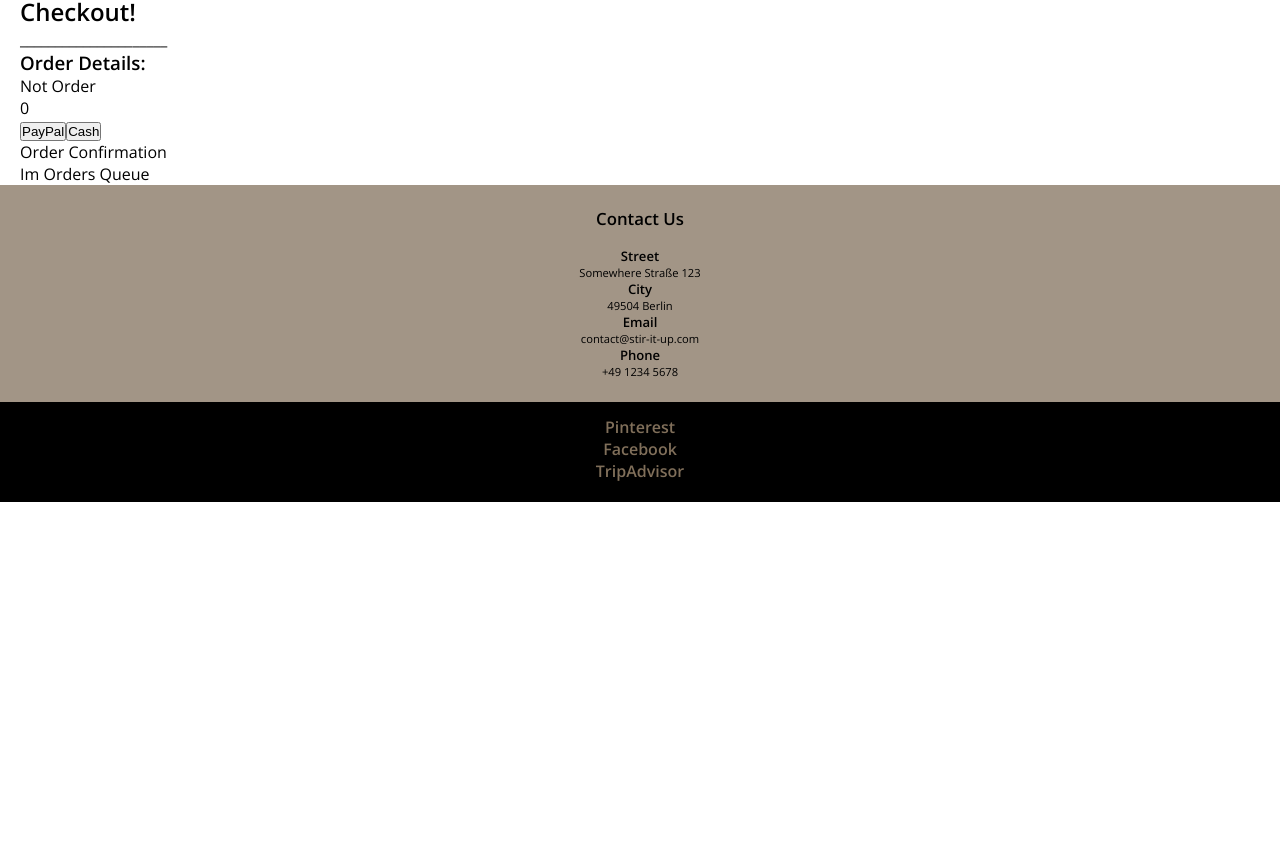
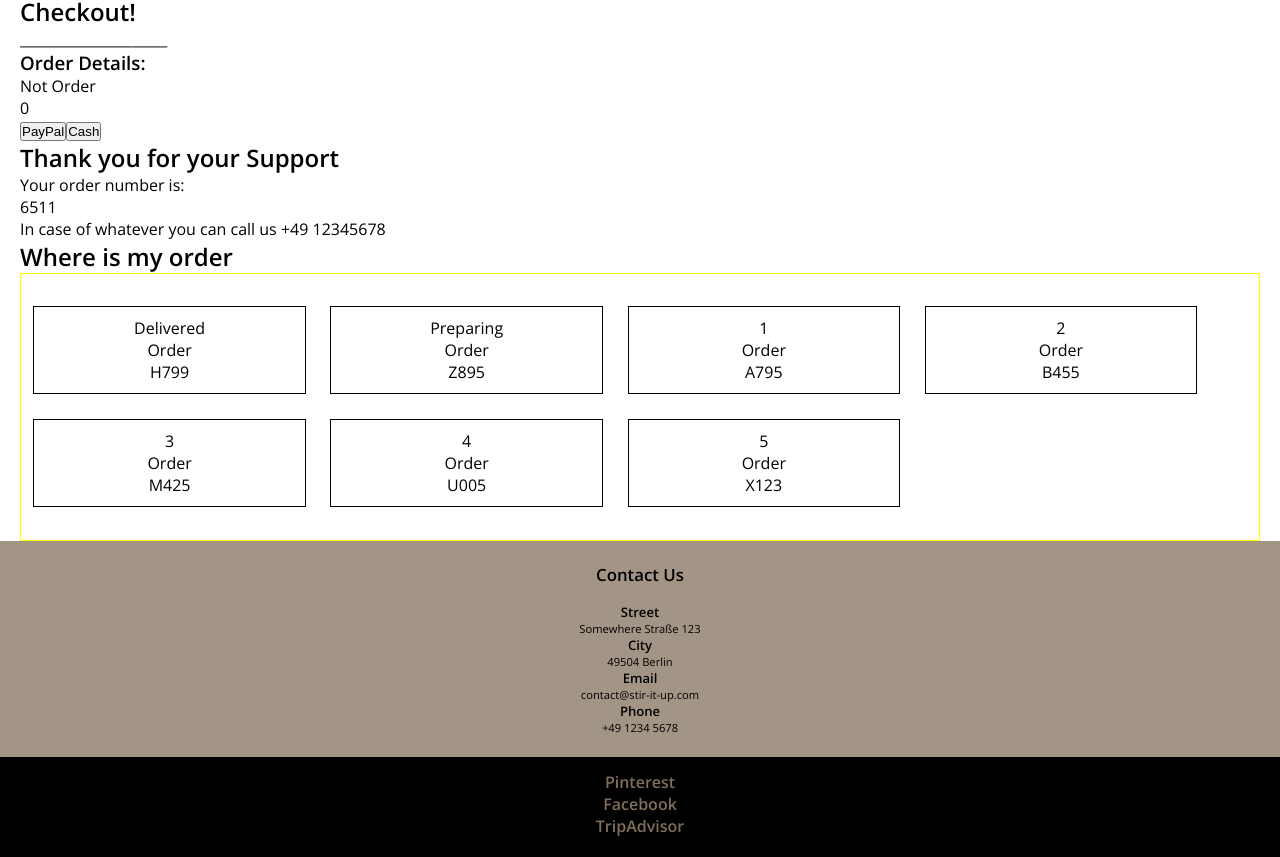
Before and after one commit to tkalejandro/hackathon-mongolia-restaurant, a Next.js app: page /order-online in a window 1280 px wide. Shown: the part 1990-2847 px from the top of the page. Before the commit the page ends 2492 px from the top, so only its background shows below. Built offline with nearby package versions, Linux system fonts and the light colour scheme; a web font is replaced by a local one.

Commit message:
Orders queue logic working, select payment working

```diff
--- a/components/OrderOnlineFlow/OrderConfirmation/OrderConfirmation.js
+++ b/components/OrderOnlineFlow/OrderConfirmation/OrderConfirmation.js
@@ -2,10 +2,14 @@ import styles from "./OrderConfirmation.module.css"
 
 
 
-export const OrderConfirmation = () => {
+export const OrderConfirmation = (props) => {
     return (
         <div>
-            Order Confirmation
+           <h2>Thank you for your Support</h2>
+           {/*Maybe an Image*/}
+           <p>Your order number is:</p>
+           <span>{props.orderNumber}</span>
+           <p>In case of whatever you can call us +49 12345678</p>
         </div>
     )
 }
--- a/components/OrderOnlineFlow/OrdersQueue/OrdersQueue.js
+++ b/components/OrderOnlineFlow/OrdersQueue/OrdersQueue.js
@@ -1,11 +1,58 @@
 
 import styles from "./OrdersQueue.module.css"
+import { useEffect, useState } from "react";
 
 
 export const OrdersQueue = () => {
+
+    const [data, setData] = useState(["H799", "Z895", "A795", "B455", "M425", "U005", "X123"])
+
+    const generateFakeData = () => {
+        let letter = "ABCDEFGHIJKLMNOPQRSTUVYXZ"
+        return `${letter[Math.floor(Math.random() * letter.length)]}${Math.floor(Math.random() * 10)}${Math.floor(Math.random() * 10)}${Math.floor(Math.random() * 10)}`
+    }
+
+
+    // useEffect(() => {
+    //     const interval = setInterval(() => {
+    //     let cloneData = [...data]
+    //     cloneData.push(generateFakeData())
+    //     cloneData.shift()
+    //     console.log(data)
+    //     setData(cloneData)
+    //     }, 1000);
+    //     return () => clearInterval(interval);
+    //   }, [data]);
+
+
+
+    let orders= data.map( (item, index) => {
+            return (
+                <div key={index} className={styles.dataBox}>
+                    {index === 0
+                    ? <span>Delivered</span>
+                    : index === 1
+                    ? <span>Preparing</span>
+                    : <span>{index - 1}</span>
+                    }
+                    <span>Order</span>
+                    <span>{item}</span>
+
+                </div>
+            )
+        })
+
+
+
     return (
         <div>
-            Im Orders Queue
+            <h2>Where is my order</h2>
+            <div className={styles.dataBoxContainer}>
+                {data.length === 0
+                ? <p>There is no orders</p>
+                : orders
+                }
+            </div>
         </div>
     )
 }
--- a/components/OrderOnlineFlow/OrdersQueue/OrdersQueue.module.css
+++ b/components/OrderOnlineFlow/OrdersQueue/OrdersQueue.module.css
@@ -0,0 +1,33 @@
+.dataBox {
+    width: 48%;
+    padding: 10px;
+    margin: 1%;
+    justify-content: center;
+    align-items: center;
+    display: flex;
+    flex-direction: column;
+    border: 1px solid black;
+}
+.dataBoxContainer {
+
+    border: 1px solid yellow;
+    display: flex;
+    padding: 20px 0;
+    flex-wrap: wrap;
+}
+
+@media (min-width: 480px) {
+
+}
+
+/*TABLET*/
+@media (min-width: 768px) {
+
+}
+
+/*LAPTOP AND MORE*/
+@media (min-width: 1024px) {
+  .dataBox {
+      width: 22%;
+  }
+}
--- a/components/OrderOnlineFlow/SelectPayment/SelectPayment.js
+++ b/components/OrderOnlineFlow/SelectPayment/SelectPayment.js
@@ -9,6 +9,7 @@ export const SelectPayment = (props) => {
     let grandTotal = 0
 
     if(data.order.length !== 0) {
+        //Generate The Order ID
         contentList = data.order.map((item, index) => {
             return(
                 <li key={index}>
@@ -20,7 +21,6 @@ export const SelectPayment = (props) => {
         })
         grandTotal = data.order.reduce((acc, crr) => acc + Number(crr.price), 0)
     }
-
 
     return (
         <div>
--- a/pages/_app.js
+++ b/pages/_app.js
@@ -1,6 +1,6 @@
 import '../styles/globals.css'
 import Layout from '../components/Layout/Layout'
-import { useState } from 'react'
+import { useState, useEffect } from 'react'
 function MyApp({ Component, pageProps }) {
 
   //BOOLEAN
@@ -21,8 +21,17 @@ function MyApp({ Component, pageProps }) {
     fullName: "",
     email: "",
     city: "",
-    address: ""
+    address: "",
   })
+  //ID
+  const generateId = () => {
+    //4 digits
+    return `${Math.floor(Math.random() * 10)}${Math.floor(Math.random() * 10)}${Math.floor(Math.random() * 10)}${Math.floor(Math.random() * 10)}`
+}
+  useEffect(() => {
+    setOrderNumber(generateId)
+  }, [])
+
   return (
     <Layout>
       <Component
--- a/pages/order-online.js
+++ b/pages/order-online.js
@@ -15,6 +15,7 @@ const orderNow = (props) => {
         <>
             <h1>Order Now</h1>
             <section>
+
                 <SelectMenu
                     order={props.order}
                     setOrder={props.setOrder}
@@ -42,7 +43,10 @@ const orderNow = (props) => {
                 <SelectPayment
                     currentUser={props.currentUser}
                 />
-                <OrderConfirmation />
+                <OrderConfirmation
+                    orderNumber={props.orderNumber}
+                />
+
                 <OrdersQueue />
             </section>
         </>
```
